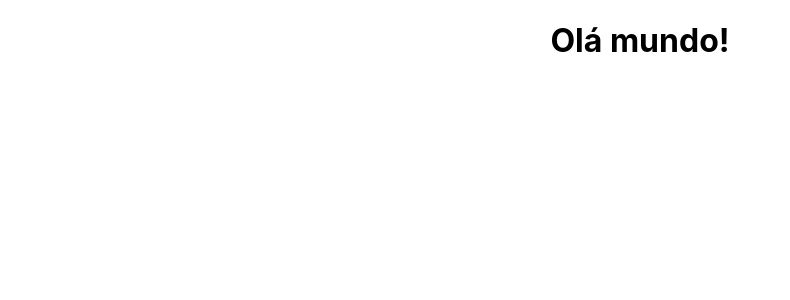
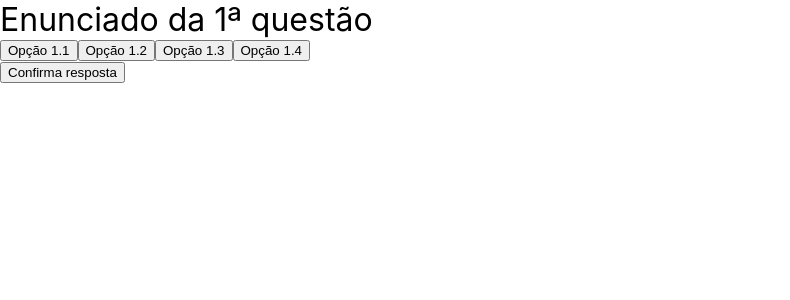
Before and after one commit to amccampos/fwjs, a React (Create React App) app in the folder quiz/: page / in a window 1280 px wide. Shown: the top 300 px of the page, without its empty margins (0-790 px from the left). Built offline with nearby package versions, Linux system fonts and the light colour scheme.

Commit message:
Aula de 04/abr.

```diff
--- a/quiz/src/App.tsx
+++ b/quiz/src/App.tsx
@@ -1,12 +1,9 @@
 import React from 'react';
 import './App.css';
+import { Quiz } from './components/Quiz';
 
 function App() {
-  return (
-    <div className="App">
-      <h1>Olá mundo!</h1>
-    </div>
-  );
+  return <Quiz />
 }
 
 export default App;
--- /dev/null
+++ b/quiz/src/components/Question.css
@@ -0,0 +1,5 @@
+
+h1 {
+  margin: 0;
+  font-weight: normal;
+}
--- /dev/null
+++ b/quiz/src/components/Question.tsx
@@ -0,0 +1,18 @@
+import React from 'react';
+import './Question.css';
+
+interface QuestionProps {
+  statement: string
+  options: string[]
+}
+
+export function Question(props: QuestionProps) {
+  const buttons = props.options.map(txt => <button>{ txt }</button>)
+
+  return (
+    <div>
+      <h1>{ props.statement }</h1>
+      { buttons }
+    </div>
+  )
+}
--- /dev/null
+++ b/quiz/src/components/Quiz.tsx
@@ -0,0 +1,37 @@
+import React, { useState } from 'react';
+import { Question } from './Question';
+import { Results } from './Results';
+
+const questions = [
+  {
+    statement: 'Enunciado da 1ª questão',
+    options: ['Opção 1.1', 'Opção 1.2', 'Opção 1.3', 'Opção 1.4']
+  },
+  {
+    statement: 'Enunciado da 2ª questão',
+    options: ['Opção 2.1', 'Opção 2.2', 'Opção 2.3', 'Opção 2.4']
+  },
+]
+
+export function Quiz() {
+  const showResults = false
+  const [currentQuestion, setCurrentQuestion] = useState(0)
+
+  function confirm() {
+    console.log('Confirma resposta')
+    setCurrentQuestion(currentQuestion + 1)
+  }
+
+  if (showResults) {
+    return <Results />
+  }
+  else {
+    return <div>
+      <Question
+      statement={ questions[currentQuestion].statement }
+      options={ questions[currentQuestion].options }
+      />
+      <button onClick={ confirm }>Confirma resposta</button>
+    </div>
+  }
+}
--- /dev/null
+++ b/quiz/src/components/Results.tsx
@@ -0,0 +1,7 @@
+import React from 'react';
+
+
+// export const Results = () => <h1>Resultados</h1>
+export function Results() {
+  return <h1>Resultados</h1>
+}
```
Also changed, not shown: 1 other file (tests, documents, lock files or other folders).
